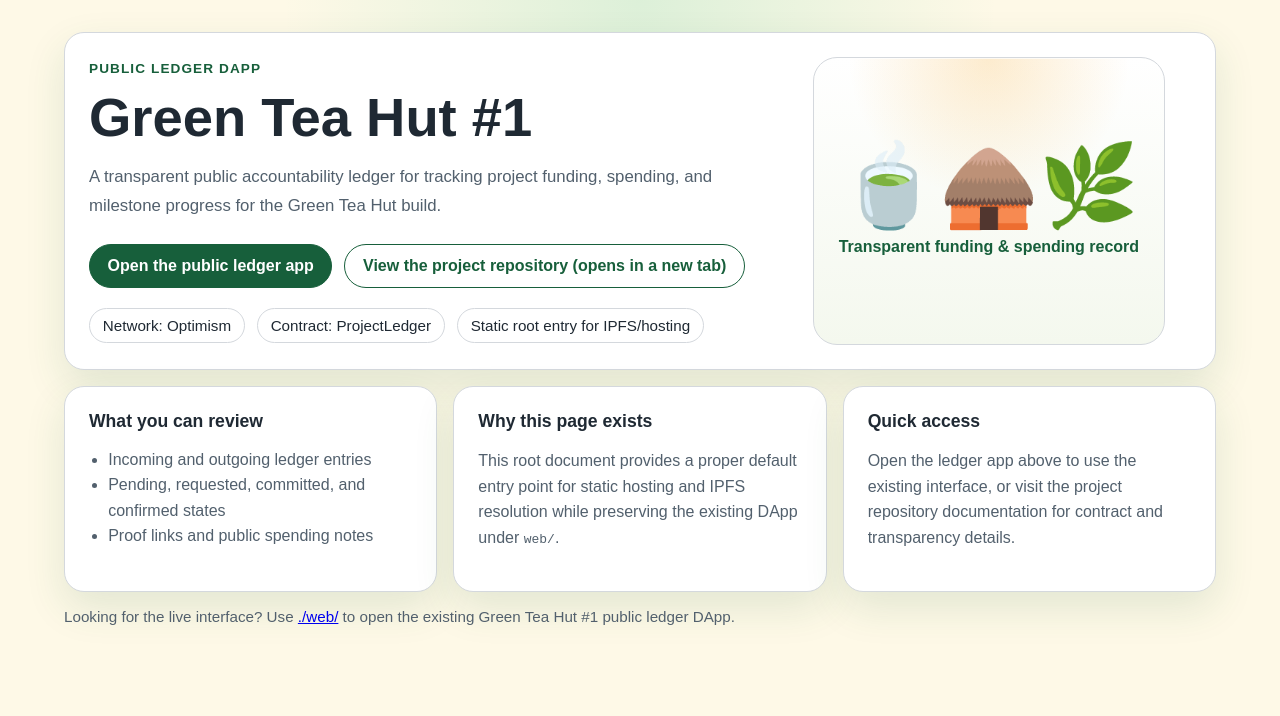
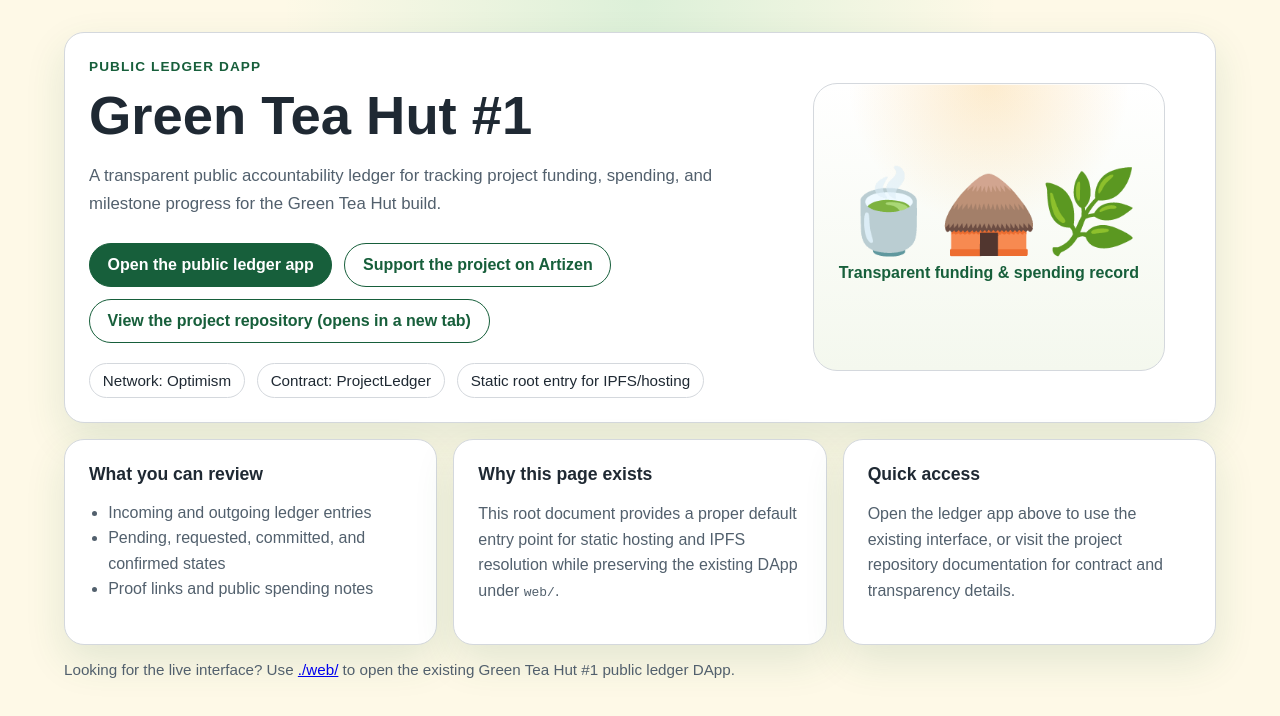
Before and after one commit to TheJollyLaMa/GreenTeaHut_01, a plain HTML site: page index.html in a window 1280 px wide. Drawn offline with Linux system fonts and the light colour scheme.

Commit message:
Add Artizen project link to root index page

```diff
--- a/index.html
+++ b/index.html
@@ -229,6 +229,12 @@
             <a class="button button-primary" href="./web/">Open the public ledger app</a>
             <a
               class="button button-secondary"
+              href="https://artizen.fund/index/p/green-tea-hut-1?season=7"
+              target="_blank"
+              rel="noopener noreferrer"
+            >Support the project on Artizen</a>
+            <a
+              class="button button-secondary"
               href="https://github.com/TheJollyLaMa/GreenTeaHut_01"
               target="_blank"
               rel="noopener noreferrer"
```
